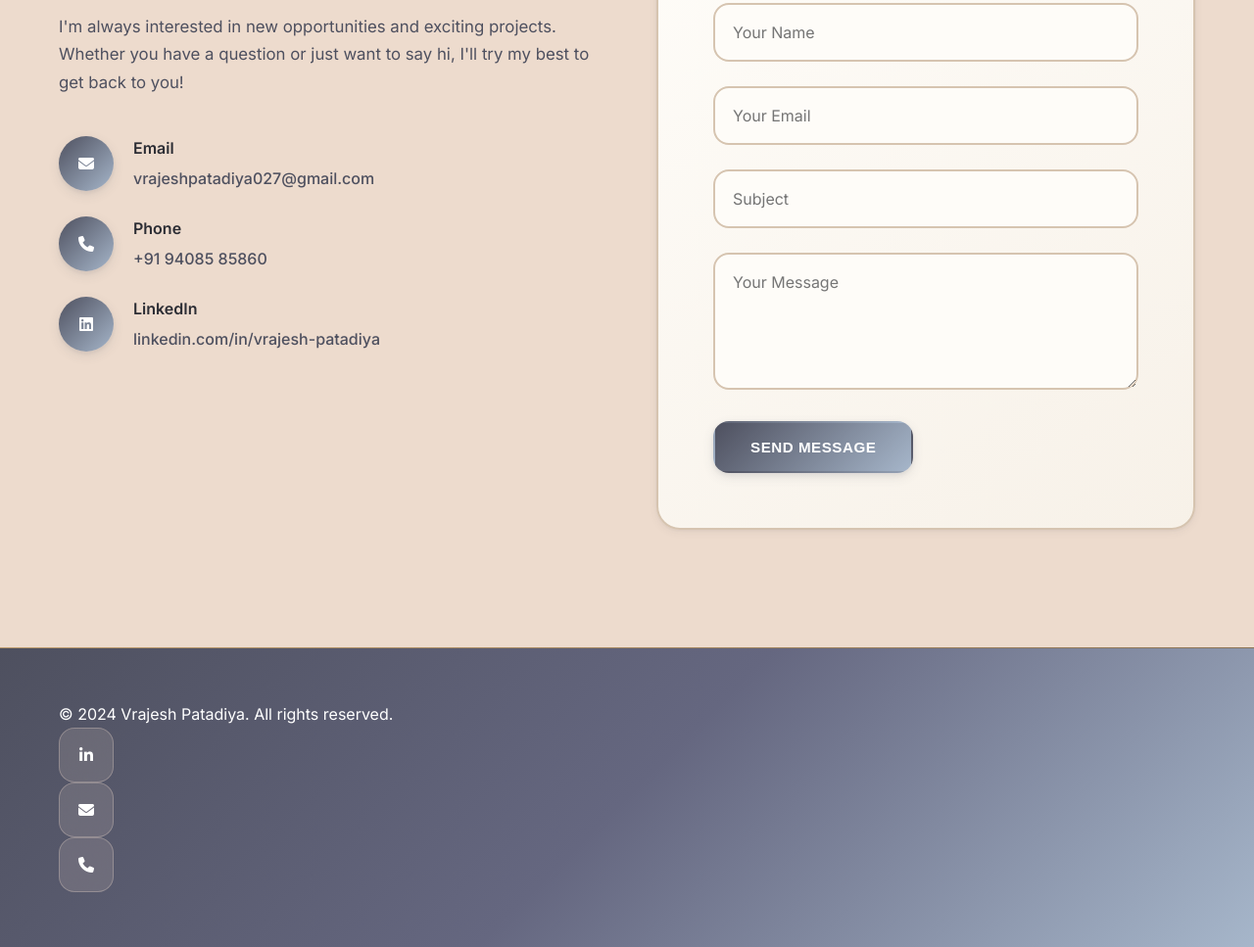
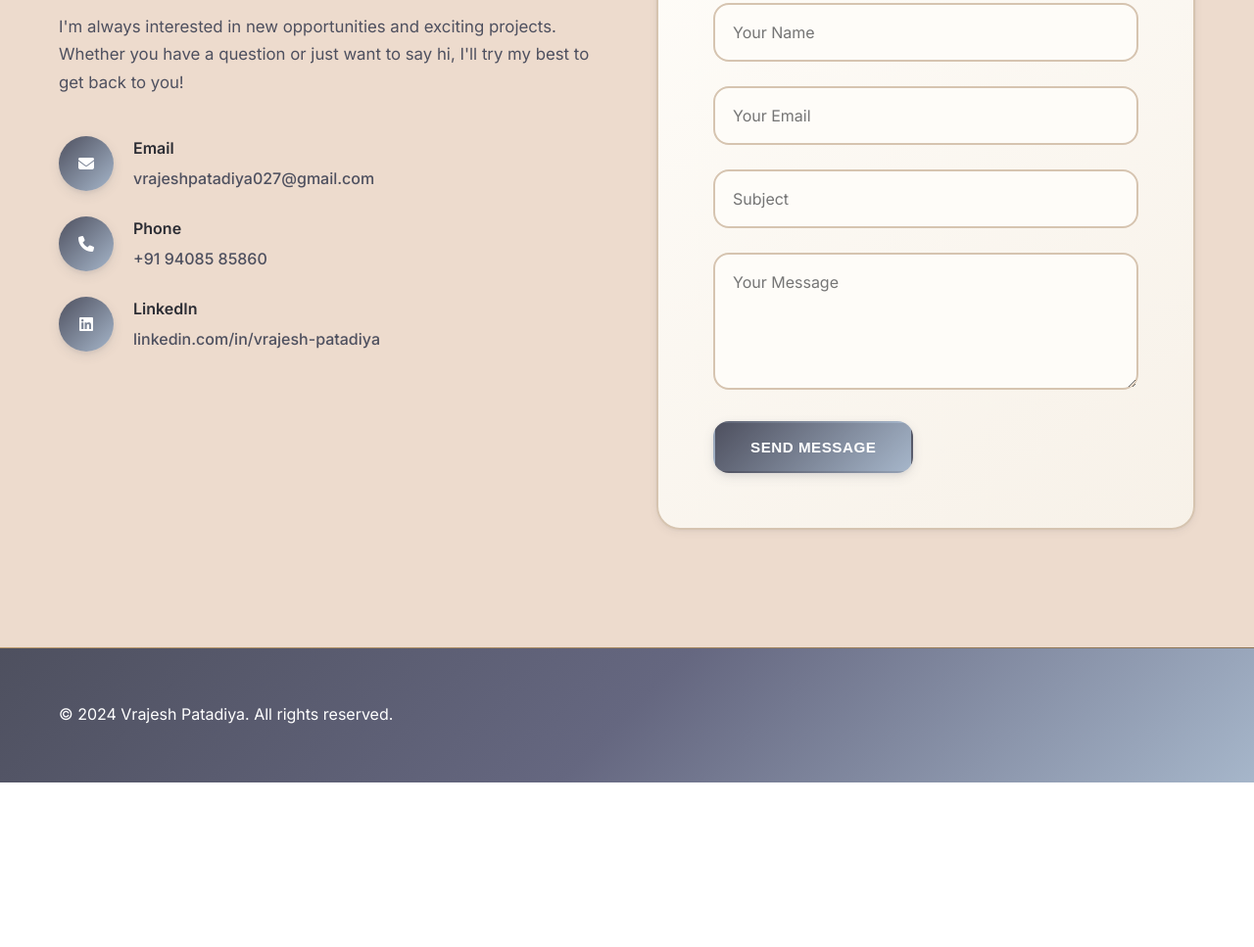
Before and after one commit to nimeshkadecha/VrajeshPatadiya_Portfolio, a plain HTML site: page index.html in a window 1280 px wide. Shown: the part 6231-7198 px from the top of the page at 98% size. After the commit the page ends 7030 px from the top, so only its background shows below. Drawn offline with Linux system fonts and the light colour scheme.

Commit message:
style LOVEABLE value 0.8

```diff
--- a/index.html
+++ b/index.html
@@ -538,17 +538,6 @@
                 <div class="footer-text">
                     <p>&copy; 2024 Vrajesh Patadiya. All rights reserved.</p>
                 </div>
-                <div class="footer-social">
-                    <a href="https://linkedin.com/in/vrajesh-patadiya-375225214" target="_blank" class="social-link">
-                        <i class="fab fa-linkedin-in"></i>
-                    </a>
-                    <a href="mailto:vrajeshpatadiya027@gmail.com" class="social-link">
-                        <i class="fas fa-envelope"></i>
-                    </a>
-                    <a href="tel:+919408585860" class="social-link">
-                        <i class="fas fa-phone"></i>
-                    </a>
-                </div>
             </div>
         </div>
     </footer>
```
